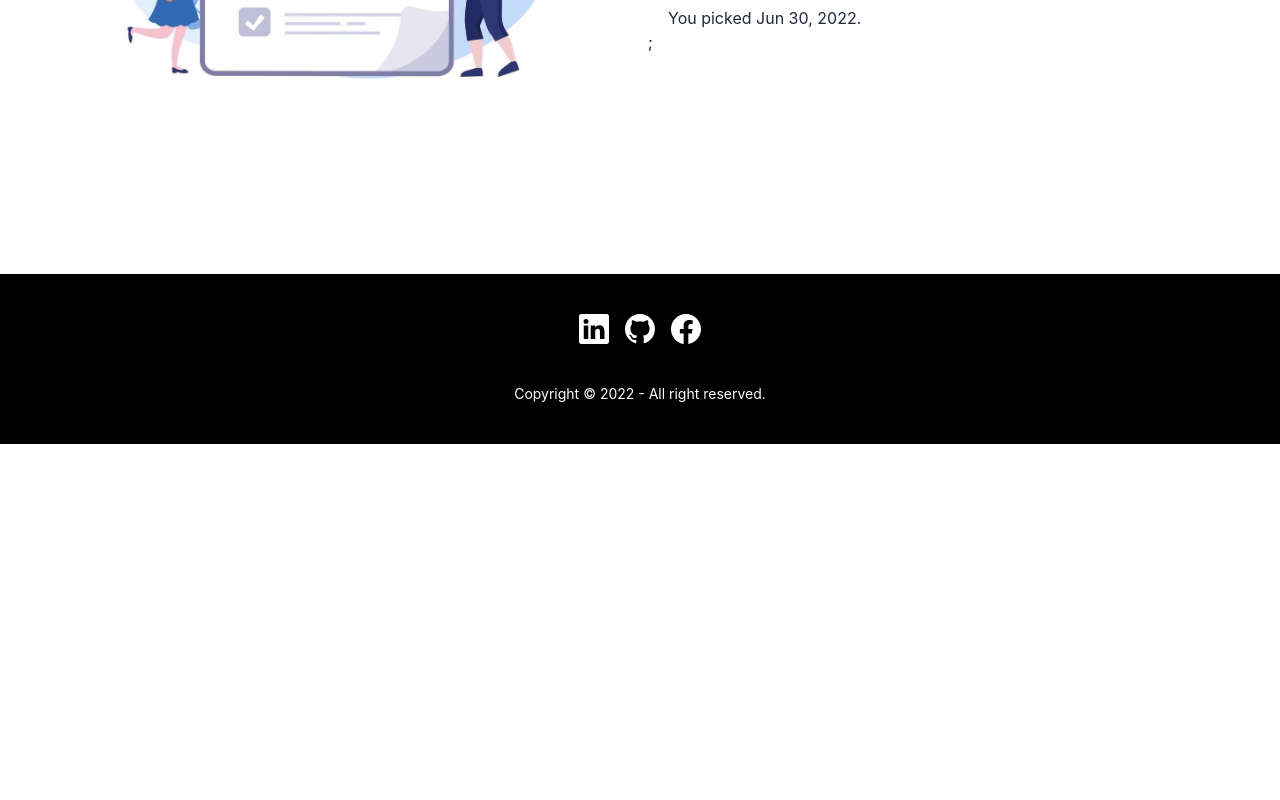
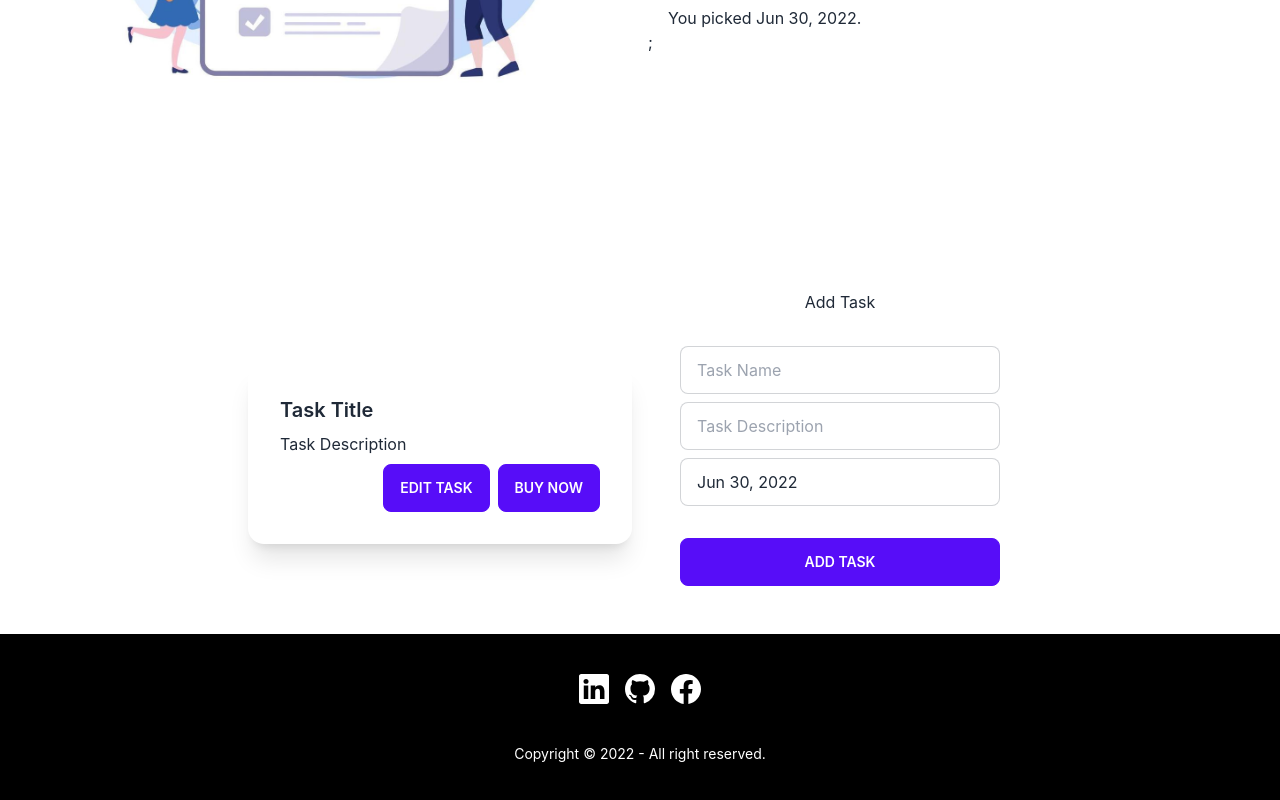
Before and after one commit to md-najmul-haque/etask, a React (Create React App) app: page / in a window 1280 px wide. Shown: the part 590-1390 px from the top of the page. Before the commit the page ends 1034 px from the top, so only its background shows below. Built offline with nearby package versions, Linux system fonts and the light colour scheme.

Commit message:
input field added in the todo section

```diff
--- a/src/App.js
+++ b/src/App.js
@@ -14,7 +14,7 @@ function App() {
       <Routes>
         <Route path="/" element={<Home />} />
         <Route path="/completedTasks" element={<CompletedTasks />} />
-        <Route path="/todo" element={<ToDo />} />
+
 
       </Routes>
       <Footer />
--- a/src/Pages/Calendar/Calendar.js
+++ b/src/Pages/Calendar/Calendar.js
@@ -4,8 +4,8 @@ import { DayPicker } from 'react-day-picker';
 import 'react-day-picker/dist/style.css';
 import { format } from 'date-fns';
 
-const Calendar = () => {
-    const [data, setDate] = useState(new Date())
+const Calendar = ({ data, setDate }) => {
+
     return (
         <div class="hero min-h-screen">
             <div class="hero-content flex-col lg:flex-row">
--- a/src/Pages/Home/Home.js
+++ b/src/Pages/Home/Home.js
@@ -1,10 +1,14 @@
-import React from 'react';
+import React, { useState } from 'react';
 import Calendar from '../Calendar/Calendar';
+import ToDo from '../ToDo/ToDo';
 
 const Home = () => {
+    const [data, setDate] = useState(new Date())
+
     return (
         <div>
-            <Calendar />
+            <Calendar data={data} setDate={setDate} />
+            <ToDo data={data} />
         </div>
     );
 };
--- a/src/Pages/ToDo/ToDo.js
+++ b/src/Pages/ToDo/ToDo.js
@@ -1,9 +1,44 @@
+import { format } from 'date-fns';
 import React from 'react';
 
-const ToDo = () => {
+
+
+const ToDo = ({ data }) => {
+
     return (
-        <div>
+        <div class="hero">
+            <div class="hero-content flex-col lg:flex-row">
+                <div class="text-center lg:text-left">
+                    <div class="card w-96 bg-base-100 shadow-xl">
+                        <div class="card-body">
+                            <h2 class="card-title">Task Title</h2>
+                            <p>Task Description</p>
+                            <div class="card-actions justify-end">
+                                <button class="btn btn-primary">Edit Task</button>
+                                <button class="btn btn-primary">Buy Now</button>
+                            </div>
+                        </div>
+                    </div>
+                </div>
+                <div class="card flex-shrink-0 w-full max-w-sm">
+                    <h2 className='mx-auto'>Add Task</h2>
+                    <div class="card-body">
+                        <div class="form-control">
+                            <input type="text" placeholder="Task Name" class="input input-bordered" required />
+                        </div>
+                        <div class="form-control">
+                            <input type="text" placeholder="Task Description" class="input input-bordered" required />
+                        </div>
+                        <div class="form-control">
+                            <input type="text" value={format(data, 'PP')} placeholder="Task Description" class="input input-bordered" required />
+                        </div>
 
+                        <div class="form-control mt-6">
+                            <button class="btn btn-primary">Add Task</button>
+                        </div>
+                    </div>
+                </div>
+            </div>
         </div>
     );
 };
```
